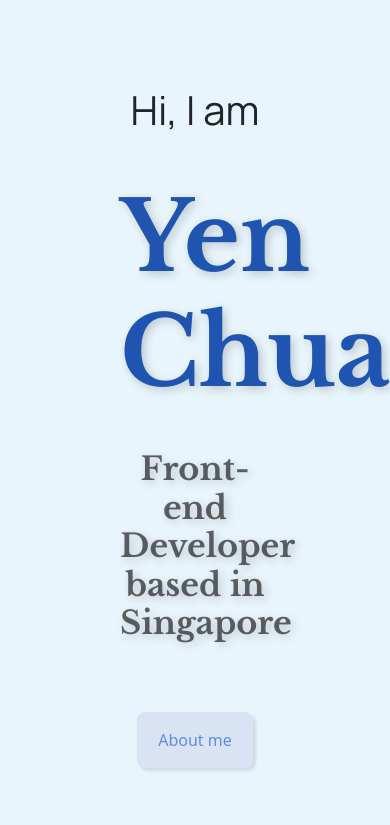
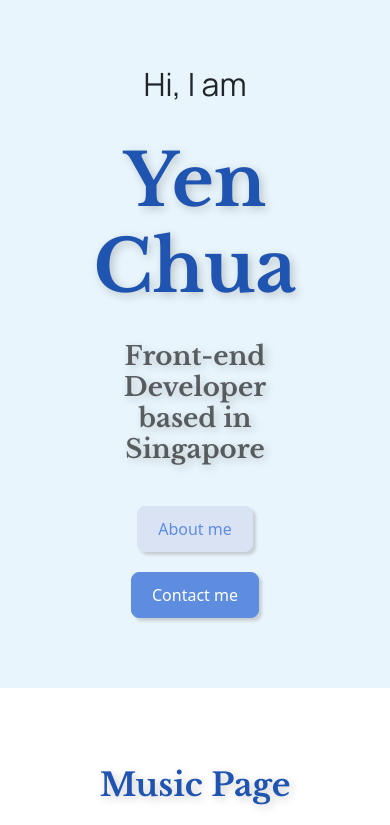
Before and after one commit to chualy/portfolio-project, a plain HTML site: page index.html in a window 390 px wide. Shown: the top 825 px of the page. Drawn offline with nearby package versions, Linux system fonts and the light colour scheme.

Commit message:
Updated responsiveness.

```diff
--- a/index.html
+++ b/index.html
@@ -41,7 +41,7 @@
       <a href="#" class="btn btn-primary prime-btn" role="button">Contact me</a>
     </div>
 
-    <h2>Projects Overview</h2>
+    <h2 class="d-none d-md-block">Projects Overview</h2>
 
     <div class="container">
       <div class="row d-flex justify-content-around text-center p-2 mt-3">
@@ -50,7 +50,7 @@
           <img
             src="/images/music-page.png"
             alt="music page screenshot"
-            class="img-fluid rounded mb-3"
+            class="img-fluid rounded mb-3 d-none d-md-block"
           />
           <p>A landing page created with basic HTML, CSS and Javascript.</p>
           <a href="#" class="btn btn-primary prime-btn" role="button">View</a>
@@ -60,7 +60,7 @@
           <img
             src="/images/weather-app.png"
             alt="weather app screenshot"
-            class="img-fluid rounded mb-3"
+            class="img-fluid rounded mb-3 d-none d-md-block"
           />
           <p>
             A simple app with real-time weather information based on location
--- a/styles/styles.css
+++ b/styles/styles.css
@@ -44,17 +44,16 @@ p {
 .hero {
   background-color: #e9f5fc;
   text-align: center;
-  padding: 80px;
-  margin-bottom: 50px;
+  padding: 60px;
+  margin-bottom: 40px;
 }
 
 .prime-btn,
 .second-btn {
-  margin: 30px;
-
-  padding: 15px 20px;
+  margin: 10px;
+  padding: 10px 20px;
   border-radius: 8px;
-  box-shadow: 3px 3px 3px rgba(122, 118, 118, 0.2);
+  box-shadow: 3px 3px 3px rgba(122, 118, 118, 0.3);
 }
 
 .prime-btn {
@@ -76,3 +75,37 @@ p {
   box-shadow: 4px 4px 3px rgba(122, 118, 118, 0.3);
   transition: all ease-in-out 200ms;
 }
+
+@media (max-width: 768px) {
+  h1,
+  h2,
+  h3,
+  h4 {
+    margin: 30px;
+  }
+
+  h1 {
+    font-size: 72px;
+  }
+
+  h2 {
+    font-size: 52px;
+  }
+
+  h3 {
+    font-size: 26px;
+  }
+
+  h4 {
+    font-size: 32px;
+  }
+
+  p {
+    font-size: 20px;
+  }
+
+  .hero p {
+    font-size: 32px;
+    font-weight: semibold;
+  }
+}
```
